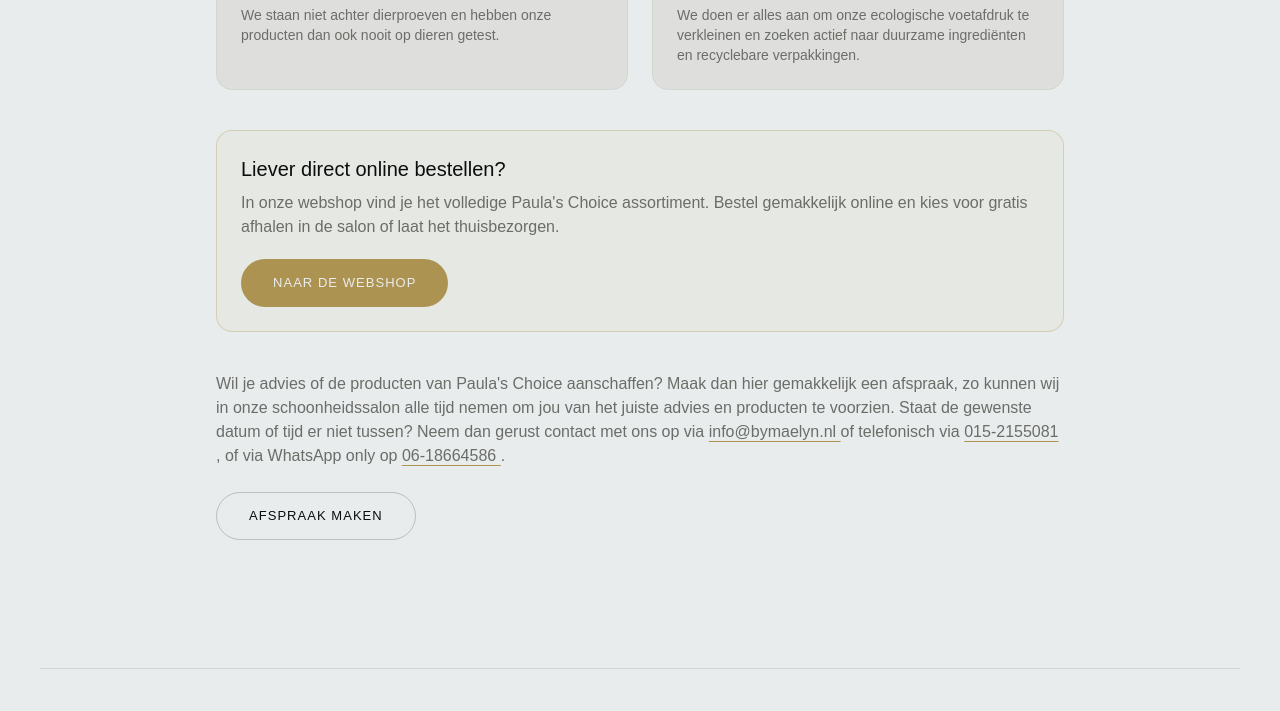
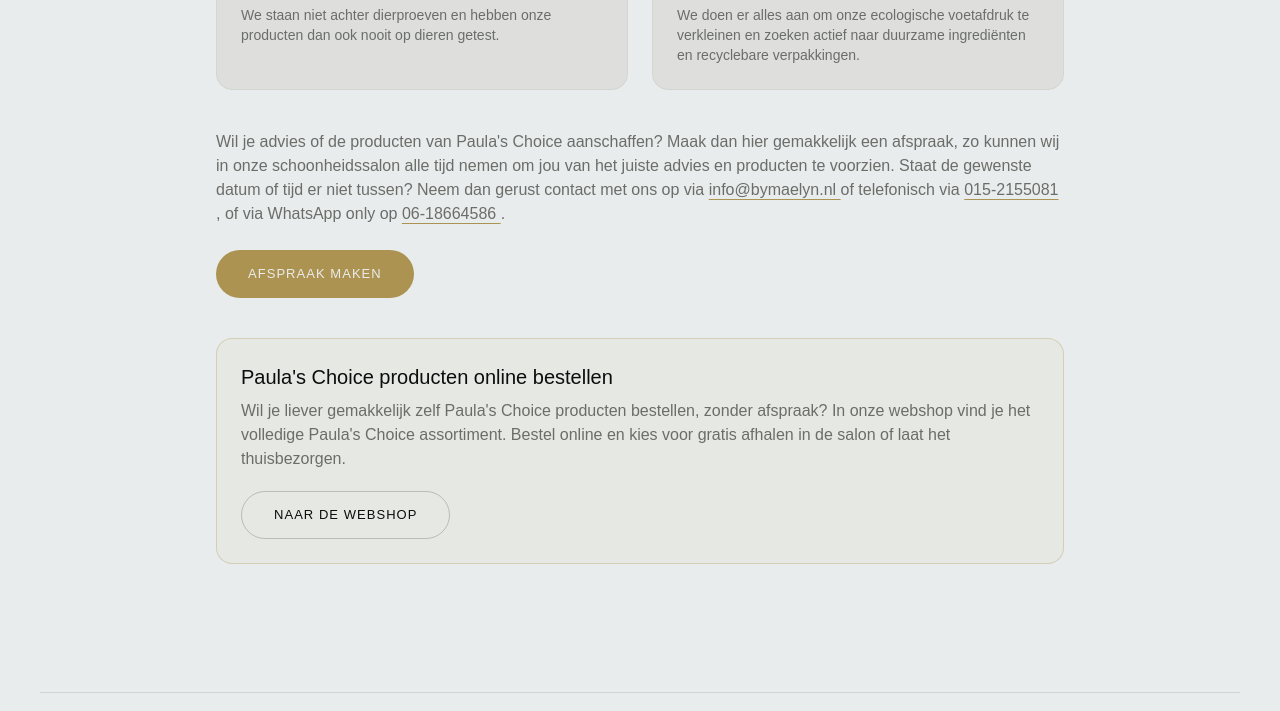
Before and after one commit to webbuilders015/bymaelyn, an Astro site: page /paulas-choice in a window 1280 px wide. Shown: the part 1525-2236 px from the top of the page. Built offline with nearby package versions, Linux system fonts and the light colour scheme; Astro itself is replaced by a stand-in of ours; some packages are replaced by stand-ins of ours.

Commit message:
Webshop-blok onderaan en duidelijker gelabeld op Skeyndor en Paulas Choice paginas

```diff
--- a/src/pages/paulas-choice/index.astro
+++ b/src/pages/paulas-choice/index.astro
@@ -88,15 +88,6 @@
       }
     </div>
 
-    <div class="mt-10 rounded-2xl border border-accent/30 bg-accent/5 p-6">
-      <h2 class="font-display text-xl text-ink">Liever direct online bestellen?</h2>
-      <p class="mt-2 text-ink-soft">
-        In onze webshop vind je het volledige Paula's Choice assortiment. Bestel gemakkelijk
-        online en kies voor gratis afhalen in de salon of laat het thuisbezorgen.
-      </p>
-      <Button href={webshopUrl} class="mt-5">Naar de webshop</Button>
-    </div>
-
     <p class="mt-10 text-ink-soft">
       Wil je advies of de producten van Paula's Choice aanschaffen? Maak dan hier gemakkelijk een
       afspraak, zo kunnen wij in onze schoonheidssalon alle tijd nemen om jou van het juiste
@@ -112,6 +103,16 @@
         {site.contact.whatsapp}
       </a>.
     </p>
-    <Button href={site.bookingUrl} variant="outline" class="mt-6">Afspraak maken</Button>
+    <Button href={site.bookingUrl} class="mt-6">Afspraak maken</Button>
+
+    <div class="mt-10 rounded-2xl border border-accent/30 bg-accent/5 p-6">
+      <h2 class="font-display text-xl text-ink">Paula's Choice producten online bestellen</h2>
+      <p class="mt-2 text-ink-soft">
+        Wil je liever gemakkelijk zelf Paula's Choice producten bestellen, zonder afspraak? In
+        onze webshop vind je het volledige Paula's Choice assortiment. Bestel online en kies voor
+        gratis afhalen in de salon of laat het thuisbezorgen.
+      </p>
+      <Button href={webshopUrl} variant="outline" class="mt-5">Naar de webshop</Button>
+    </div>
   </section>
 </BaseLayout>
--- a/src/pages/skeyndor/index.astro
+++ b/src/pages/skeyndor/index.astro
@@ -67,15 +67,16 @@
       }
     </ul>
 
-    <div class="mt-10 rounded-2xl border border-accent/30 bg-accent/5 p-6">
-      <h2 class="font-display text-xl text-ink">Liever direct online bestellen?</h2>
+    <Button href={site.bookingUrl} class="mt-10">Afspraak maken</Button>
+
+    <div class="mt-6 rounded-2xl border border-accent/30 bg-accent/5 p-6">
+      <h2 class="font-display text-xl text-ink">Skeyndor producten online bestellen</h2>
       <p class="mt-2 text-ink-soft">
-        In onze webshop vind je het volledige Skeyndor assortiment. Bestel gemakkelijk online en
-        kies voor gratis afhalen in de salon of laat het thuisbezorgen.
+        Wil je liever gemakkelijk zelf Skeyndor producten bestellen, zonder afspraak? In onze
+        webshop vind je het volledige Skeyndor assortiment. Bestel online en kies voor gratis
+        afhalen in de salon of laat het thuisbezorgen.
       </p>
-      <Button href={webshopUrl} class="mt-5">Naar de webshop</Button>
+      <Button href={webshopUrl} variant="outline" class="mt-5">Naar de webshop</Button>
     </div>
-
-    <Button href={site.bookingUrl} variant="outline" class="mt-6">Afspraak maken</Button>
   </section>
 </BaseLayout>
```
